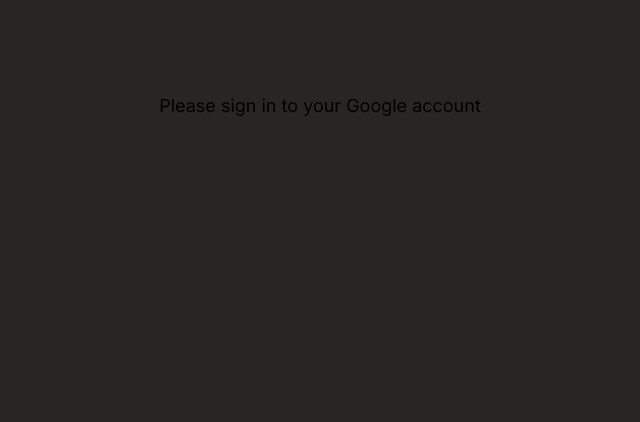
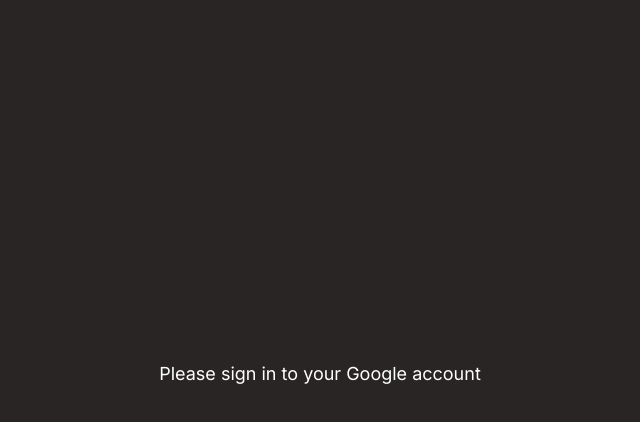
Before and after one commit to ystxn/todo, a Next.js app: page / in a window 1280 px wide. Shown: the top 422 px of the page, without its empty margins (320-960 px from the left). Built offline with nearby package versions, Linux system fonts and the light colour scheme; no server answers.

Commit message:
Fix sorting

```diff
--- a/app/client/google-login.tsx
+++ b/app/client/google-login.tsx
@@ -44,15 +44,7 @@
 
   return (
     <GoogleOAuthProvider clientId={clientId}>
-      <div
-        style={{
-          display: 'flex',
-          flexFlow: 'column nowrap',
-          alignItems: 'center',
-          margin: '5rem auto',
-          textAlign: 'center',
-        }}
-      >
+      <div className="text-white flex flex-1 self-center flex-col items-center gap-3">
         <h2>Please sign in to your Google account</h2>
         {denied ? (<em>Not authorised</em>) : (
           <GoogleLogin
--- a/app/client/todo-items.tsx
+++ b/app/client/todo-items.tsx
@@ -128,7 +128,15 @@
 
   const onDrop = async () => {
     const length = dragAndDrop.updatedOrder.length;
-    const orderedList = dragAndDrop.updatedOrder.map((item, index) => ({ ...item, order: length - index }));
+    const orderedList = dragAndDrop.updatedOrder
+      .map((item, index) => ({ ...item, order: length - index }))
+      .toSorted((a, b) => {
+        if (a.done !== b.done) {
+          return a.done ? 1 : -1;
+        }
+        return b.order - a.order;
+      })
+      .map((item, index) => ({ ...item, order: length - index }));
     setTasks(orderedList);
     setDragAndDrop({
       ...dragAndDrop,
```
